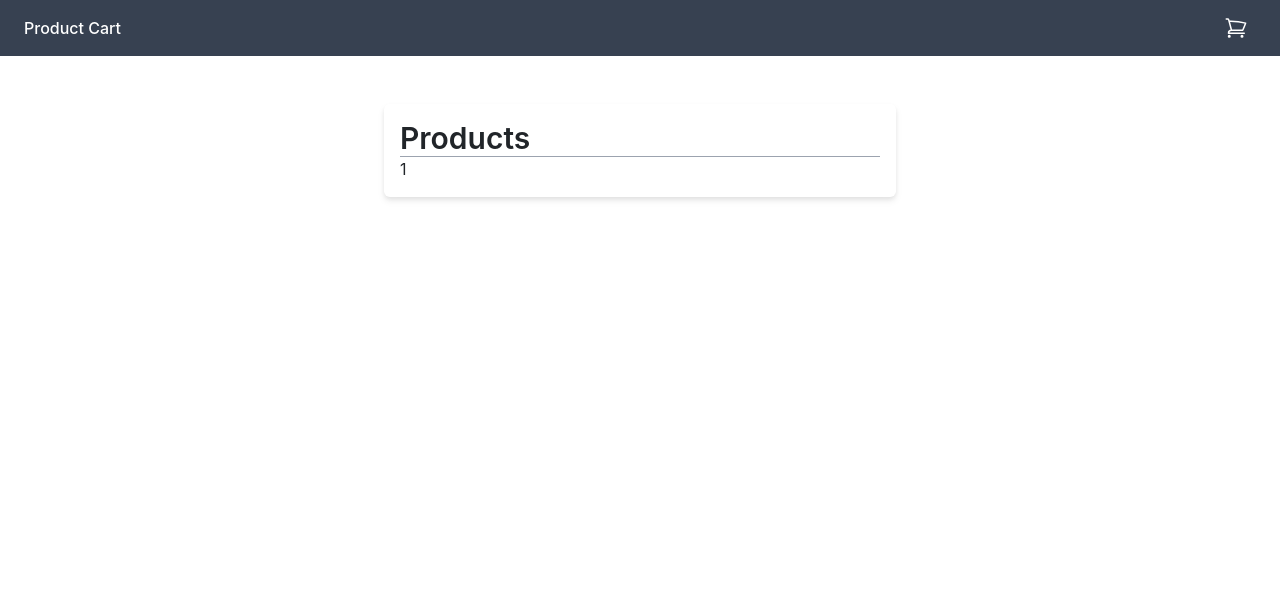
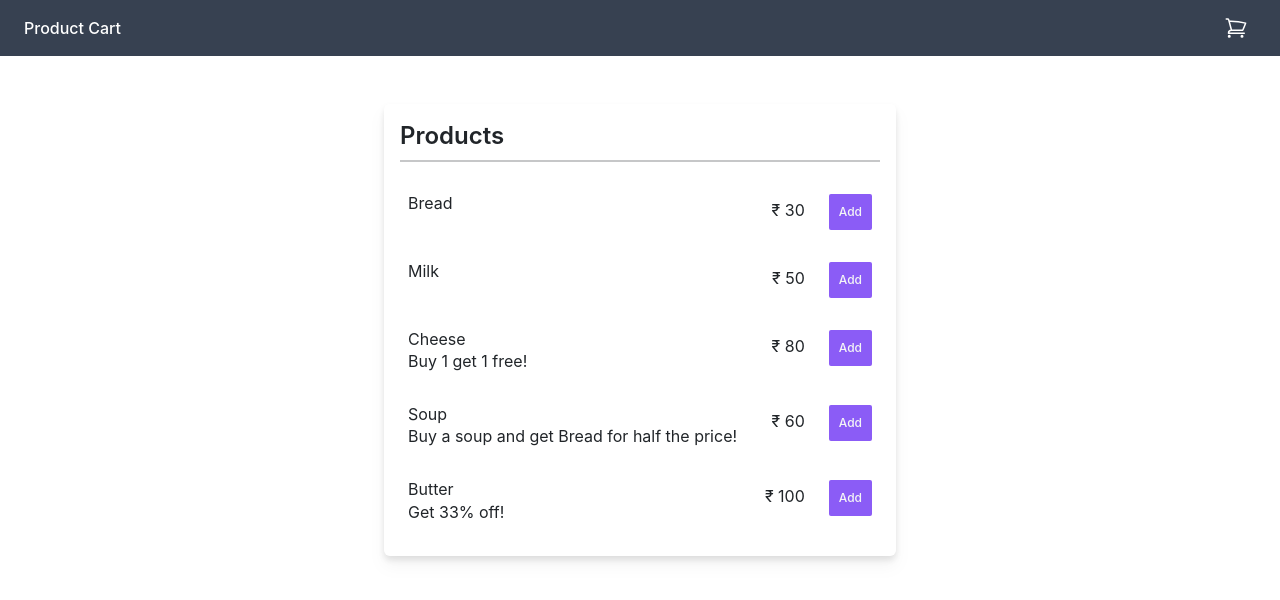
Before and after one commit to TanmayPShinde/products-n-cart, a React (Create React App) app: page / in a window 1280 px wide. Shown: the top 600 px of the page. Built offline with nearby package versions, Linux system fonts and the light colour scheme.

Commit message:
feat: single Product Component

```diff
--- /dev/null
+++ b/src/components/Product.jsx
@@ -0,0 +1,18 @@
+const Product = ({ product }) => {
+  return (
+    <div className="flex justify-between py-3">
+      <div className="ms-2">
+        <h2>{product.name}</h2>
+        {product.offer && <p>{product.offer}</p>}
+      </div>
+      <div className="me-2">
+        <span className="me-4">₹ {product.price}</span>
+        <button className="text-gray-100 font-medium rounded-sm p-2.5 text-xs bg-violet-500 hover:bg-violet-600 active:bg-violet-700 focus:outline-none focus:ring focus:ring-violet-300">
+          Add
+        </button>
+      </div>
+    </div>
+  );
+};
+
+export default Product;
--- a/src/features/productSlice.js
+++ b/src/features/productSlice.js
@@ -19,6 +19,7 @@ const initialState = {
     {
       id: 3,
       name: "Cheese",
+      offer: "Buy 1 get 1 free!",
       price: 80,
       image:
         "https://cdn.pixabay.com/photo/2019/06/30/18/19/tv-4308538__480.jpg",
@@ -27,6 +28,7 @@ const initialState = {
       id: 4,
       name: "Soup",
       price: 60,
+      offer: "Buy a soup and get Bread for half the price!",
       image:
         "https://cdn.pixabay.com/photo/2017/08/11/14/19/honor-2631271__340.jpg",
     },
@@ -34,6 +36,7 @@ const initialState = {
       id: 5,
       name: "Butter",
       price: 100,
+      offer: "Get 33% off!",
       image:
         "https://cdn.pixabay.com/photo/2017/08/11/14/19/honor-2631271__340.jpg",
     },
--- a/src/pages/home/index.jsx
+++ b/src/pages/home/index.jsx
@@ -1,9 +1,17 @@
+import { useSelector } from "react-redux";
+
+import Product from "../../components/Product";
+
 const Home = () => {
+  const { products } = useSelector((state) => state.product);
+
   return (
-    <div className="mt-5 p-3 max-w-lg mx-auto bg-white rounded-md drop-shadow-md">
-      <h1 className="text-3xl font-semibold ">Products</h1>
-      <div className="flex-grow border-t border-gray-400"></div>
-      <div className="">1</div>
+    <div className="mt-5 p-3 max-w-lg mx-auto bg-white rounded-md drop-shadow-lg">
+      <h1 className="text-2xl font-semibold ">Products</h1>
+      <hr className="h-px mt-2 mb-3 bg-gray-200 border-2 dark:bg-gray-700" />
+      {products.map((product) => (
+        <Product product={product} key={product.id} />
+      ))}
     </div>
   );
 };
```
